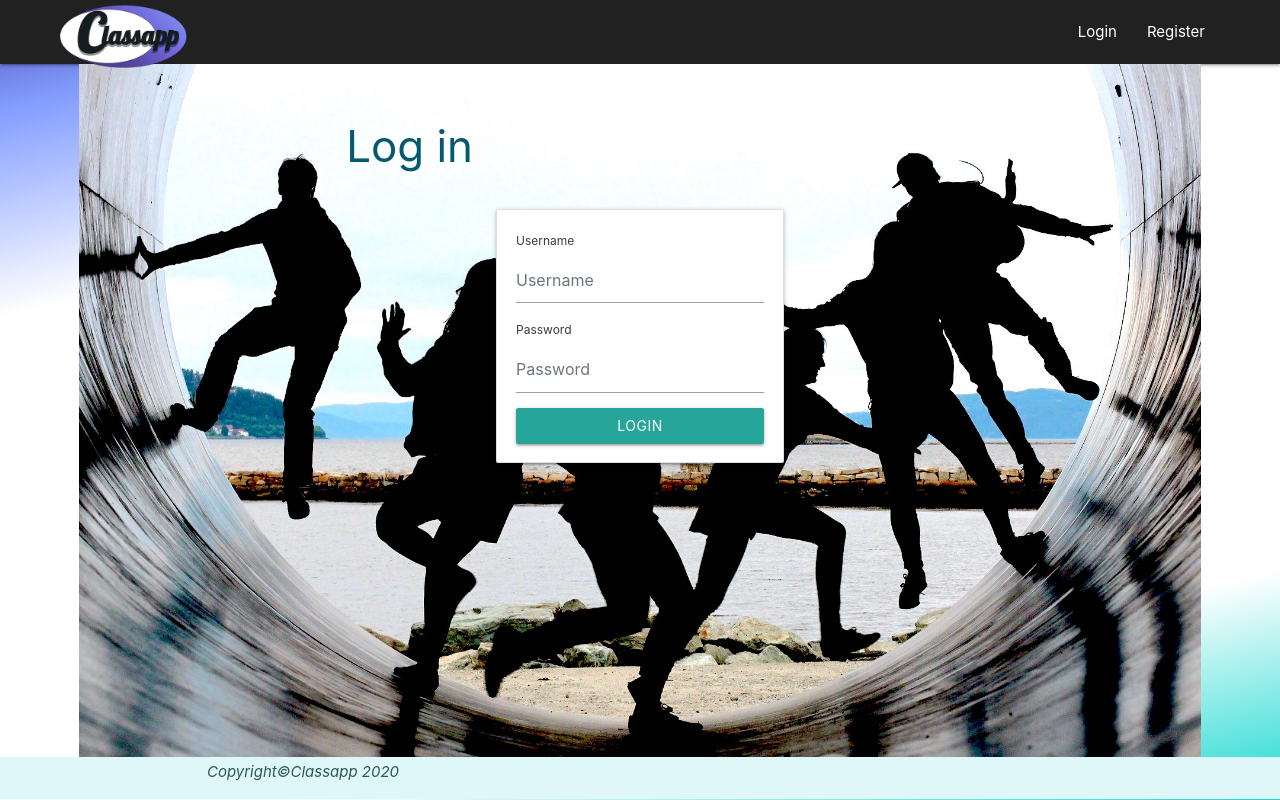
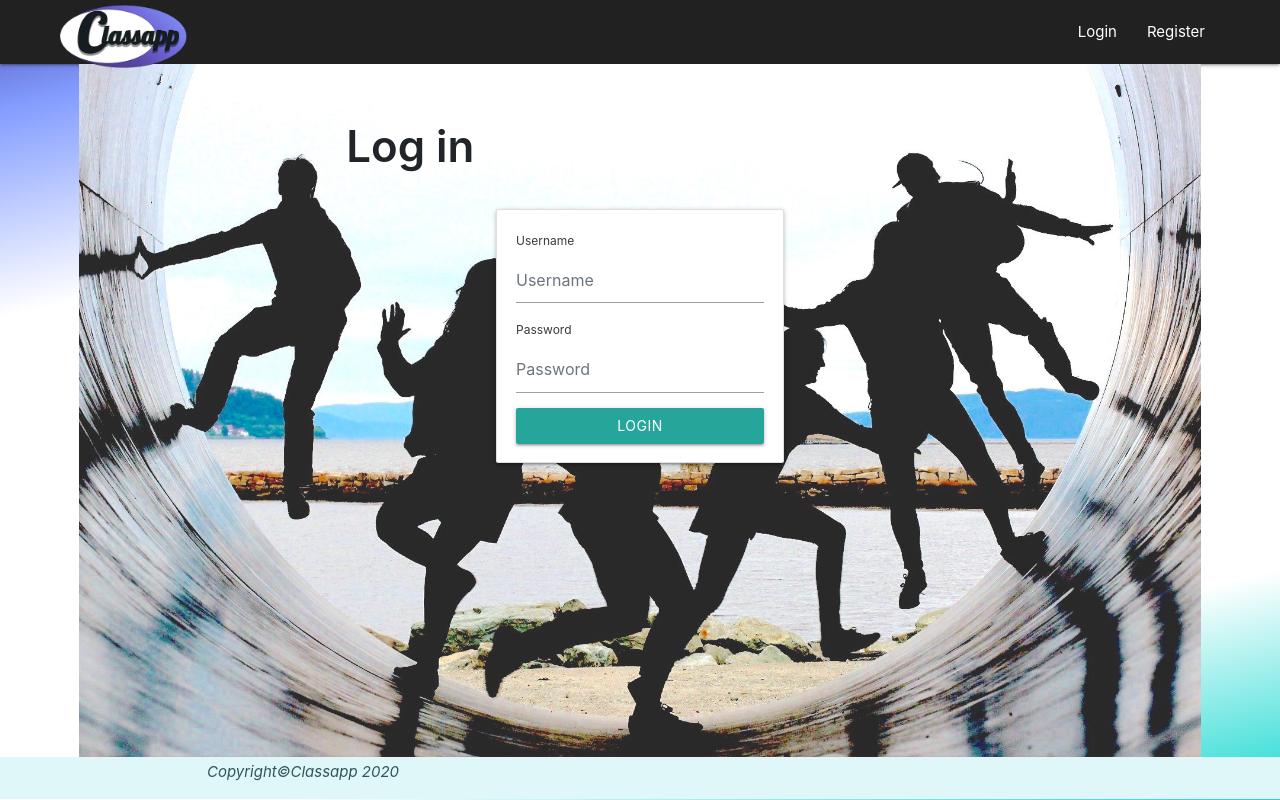
Before and after one commit to Junon72/Milestone3, a Flask app: page / in a window 1280 px wide. Run offline with Flask 2, Linux system fonts and the light colour scheme; data that the repository does not hold is empty; some libraries are stand-ins or nearby versions.

Commit message:
lightened the image slightly and added title font weight

```diff
--- a/static/css/main.css
+++ b/static/css/main.css
@@ -229,7 +229,7 @@ footer {
 /* TITLES */
 
 .log-title >h3 {
-    color: rgb(4, 89, 113);
+    font-weight: 600;
 }
 
 .sub-title {
```
Also changed, not shown: static/img/login.jpg.
